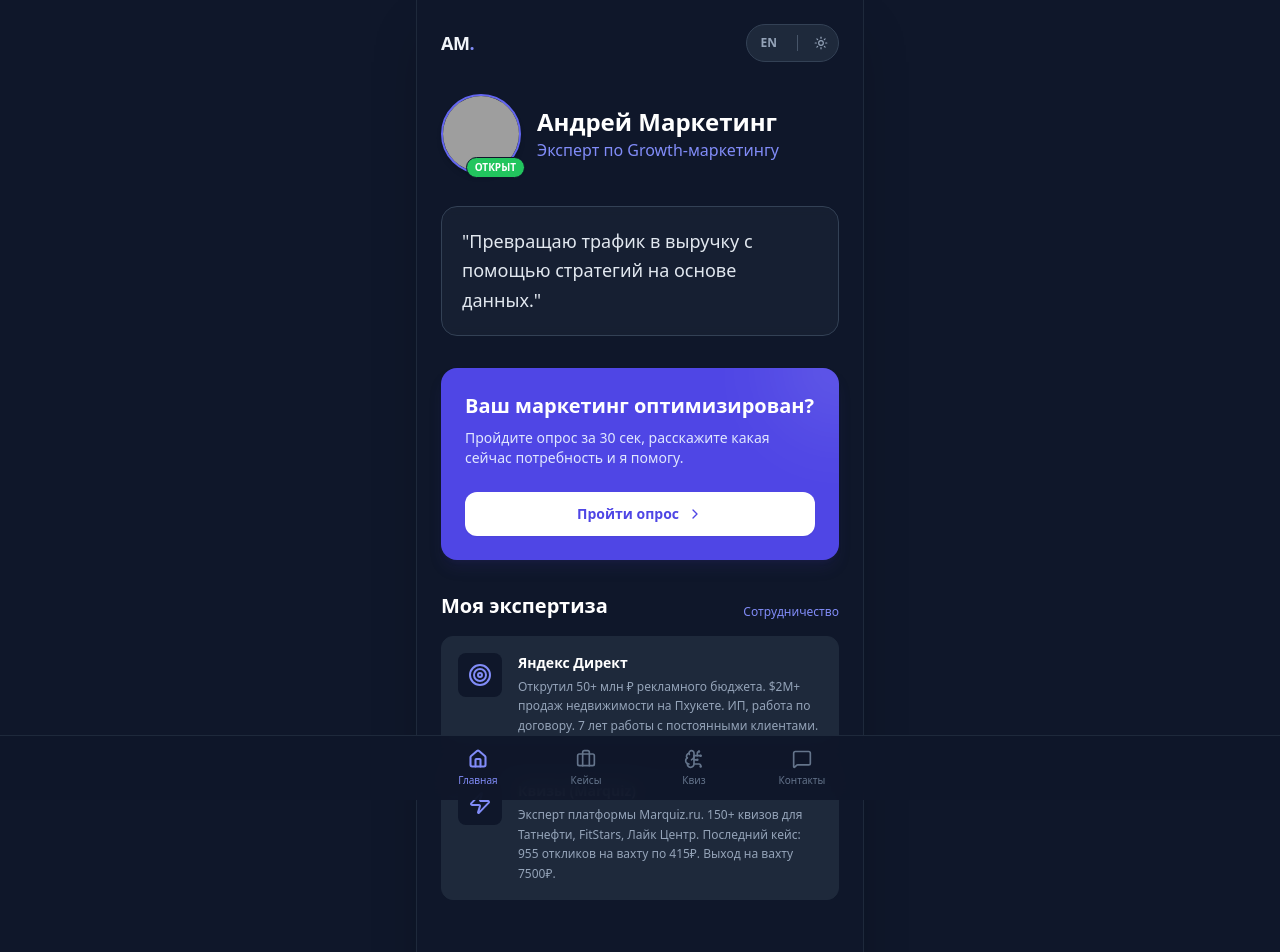
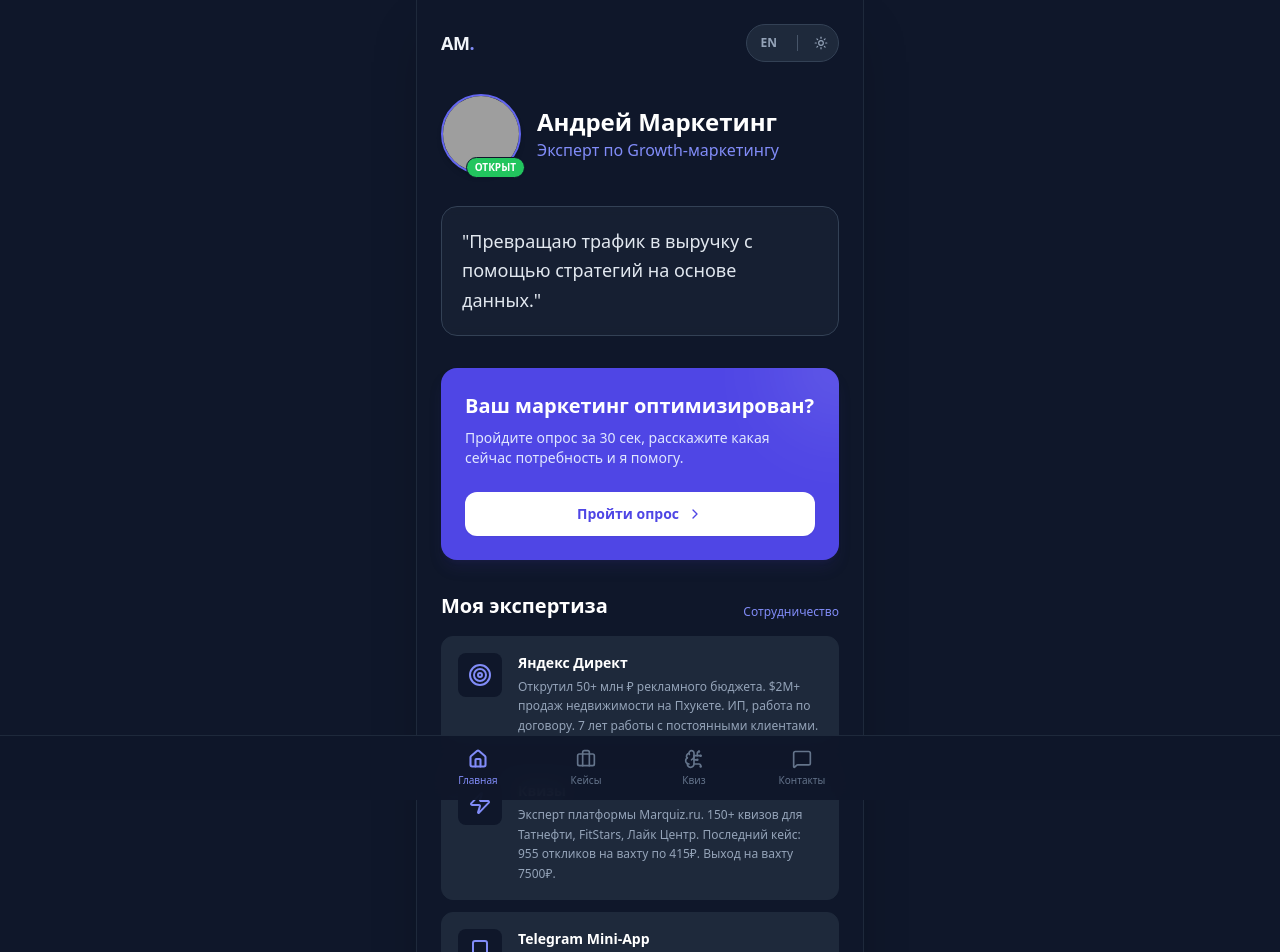
Before and after one commit to Mudrrr/Mini-app, a React (Vite) app: page / in a window 1280 px wide. Shown: the top 952 px of the page. Built offline with nearby package versions, Linux system fonts and the light colour scheme; grey boxes are pictures that could not be loaded.

Commit message:
feat: Add Telegram Mini-App service offering
Introduces a new service category for custom Telegram Mini-Apps. This update includes descriptions and icons for the new service in both English and Russian constants, and updates the Hero component to render the new icon.

```diff
--- a/components/Hero.tsx
+++ b/components/Hero.tsx
@@ -2,12 +2,12 @@ import React from 'react';
 import { AppView, Service } from '../types';
 import { getMarketerInfo, getServices } from '../constants';
 import { useAppContext } from '../App';
-import { Target, Zap, BarChart3, ChevronRight, Star } from 'lucide-react';
+import { Target, Zap, BarChart3, ChevronRight, Star, Smartphone } from 'lucide-react';
 
 // Helper to render icons dynamically
 const IconRenderer = ({ name, className }: { name: string, className: string }) => {
   const icons: Record<string, React.ElementType> = {
-    Target, Zap, BarChart3
+    Target, Zap, BarChart3, Smartphone
   };
   const Icon = icons[name] || Star;
   return <Icon className={className} />;
--- a/constants.ts
+++ b/constants.ts
@@ -34,9 +34,15 @@ export const SERVICES_EN: Service[] = [
   },
   {
     id: '2',
-    title: 'Quizzes (Marquiz)',
+    title: 'Quizzes',
     description: 'Marquiz.ru expert. 150+ quizzes (Tatneft, FitStars, Like Center). Recent case: 955 job applications at 415₽. Cost per hire 7500₽.',
     iconName: 'Zap'
+  },
+  {
+    id: '3',
+    title: 'Telegram Mini-App',
+    description: 'Custom Mini-Apps for Telegram Ads and channel pinned messages to boost engagement and retention.',
+    iconName: 'Smartphone'
   }
 ];
 
@@ -49,9 +55,15 @@ export const SERVICES_RU: Service[] = [
   },
   {
     id: '2',
-    title: 'Квизы (Marquiz)',
+    title: 'Квизы',
     description: 'Эксперт платформы Marquiz.ru. 150+ квизов для Татнефти, FitStars, Лайк Центр. Последний кейс: 955 откликов на вахту по 415₽. Выход на вахту 7500₽.',
     iconName: 'Zap'
+  },
+  {
+    id: '3',
+    title: 'Telegram Mini-App',
+    description: 'Mini-app приложения для Telegram для рекламы в TG-Ads и закрепа в канале.',
+    iconName: 'Smartphone'
   }
 ];
 
```
